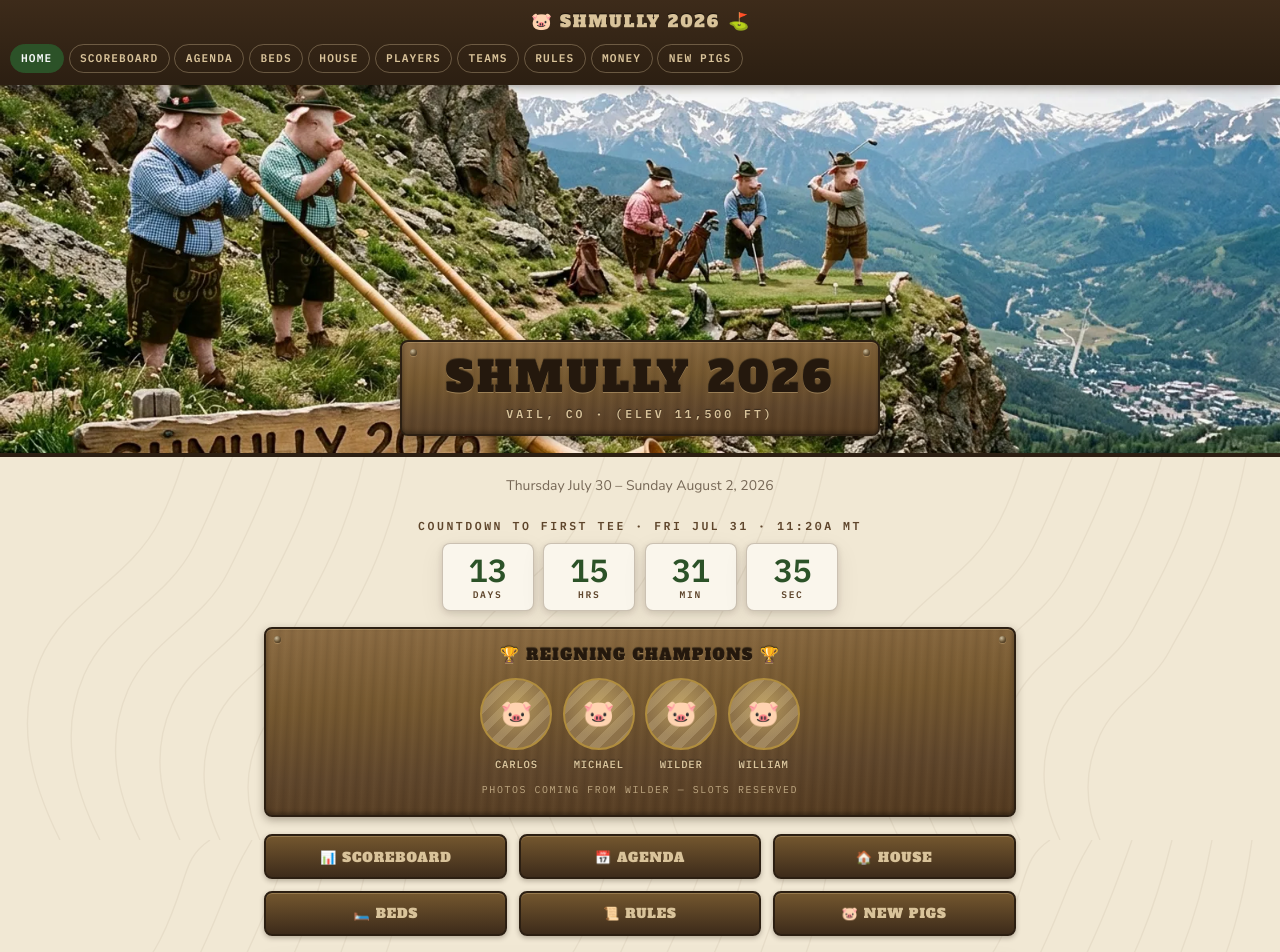
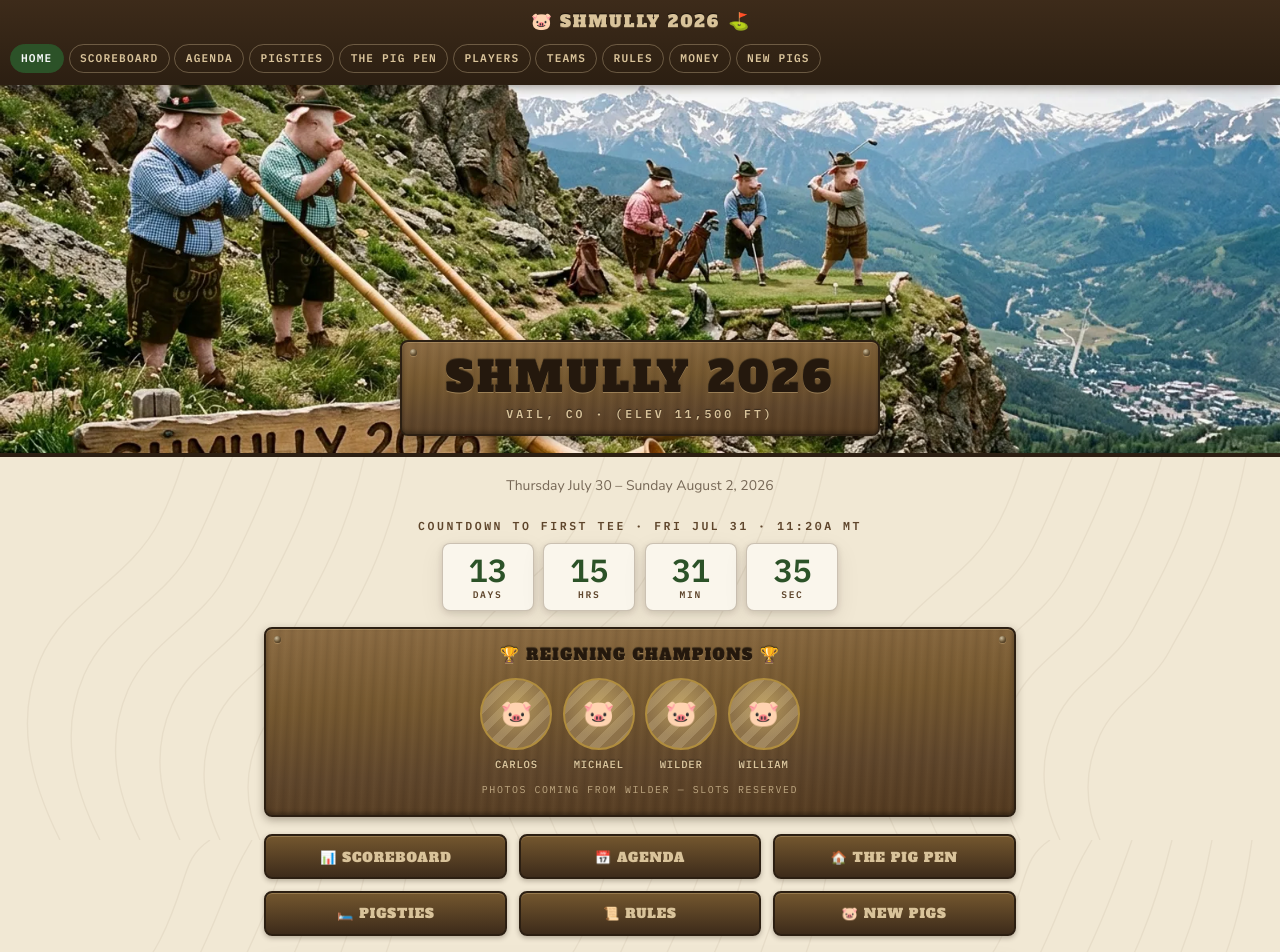
Before and after one commit to jwheuga/shmully.pigs, a React (Vite) app: page / in a window 1280 px wide. Shown: the top 952 px of the page. Built offline with nearby package versions, Linux system fonts and the light colour scheme.

Commit message:
Rename House to The Pig Pen and Beds to Pigsties
Co-Authored-By: Claude Fable 5 <noreply@anthropic.com>
Claude-Session: https://claude.ai/code/session_01SJPHoPtUMUXEp9TjDtaQgt

```diff
--- a/src/components/Nav.jsx
+++ b/src/components/Nav.jsx
@@ -4,8 +4,8 @@ const links = [
   ['/', 'Home'],
   ['/scoreboard', 'Scoreboard'],
   ['/agenda', 'Agenda'],
-  ['/beds', 'Beds'],
-  ['/house', 'House'],
+  ['/beds', 'Pigsties'],
+  ['/house', 'The Pig Pen'],
   ['/players', 'Players'],
   ['/teams', 'Teams'],
   ['/rules', 'Rules'],
--- a/src/pages/Beds.jsx
+++ b/src/pages/Beds.jsx
@@ -7,7 +7,7 @@ export default function Beds() {
 
   return (
     <div className="page">
-      <SignHeader title="Bed Assignments" elev="6 BUNKS · 2 KINGS · 2 QUEENS" />
+      <SignHeader title="Pigsties" elev="6 BUNKS · 2 KINGS · 2 QUEENS" />
 
       <p className="center muted" style={{ marginBottom: '1rem' }}>
         Who sleeps where. Complaints may be filed with the Committee (there is no Committee).
--- a/src/pages/Home.jsx
+++ b/src/pages/Home.jsx
@@ -5,8 +5,8 @@ import { trip, reigningChampions } from '../data/content.ts'
 const quickLinks = [
   ['/scoreboard', '📊 Scoreboard'],
   ['/agenda', '📅 Agenda'],
-  ['/house', '🏠 House'],
-  ['/beds', '🛏️ Beds'],
+  ['/house', '🏠 The Pig Pen'],
+  ['/beds', '🛏️ Pigsties'],
   ['/rules', '📜 Rules'],
   ['/new-pigs', '🐷 New Pigs'],
 ]
--- a/src/pages/House.jsx
+++ b/src/pages/House.jsx
@@ -4,7 +4,7 @@ import { house } from '../data/content.ts'
 export default function House() {
   return (
     <div className="page">
-      <SignHeader title="The House" elev="4842 MEADOW LANE · VAIL, CO" />
+      <SignHeader title="The Pig Pen" elev="4842 MEADOW LANE · VAIL, CO" />
 
       <div className="card gingham center">
         <div className="gingham-strip" />
```
